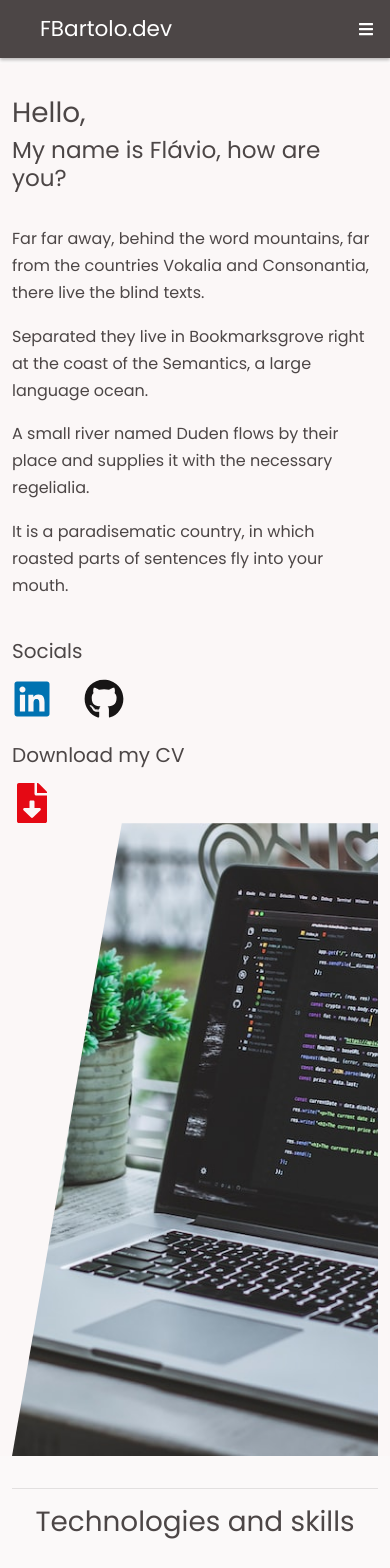
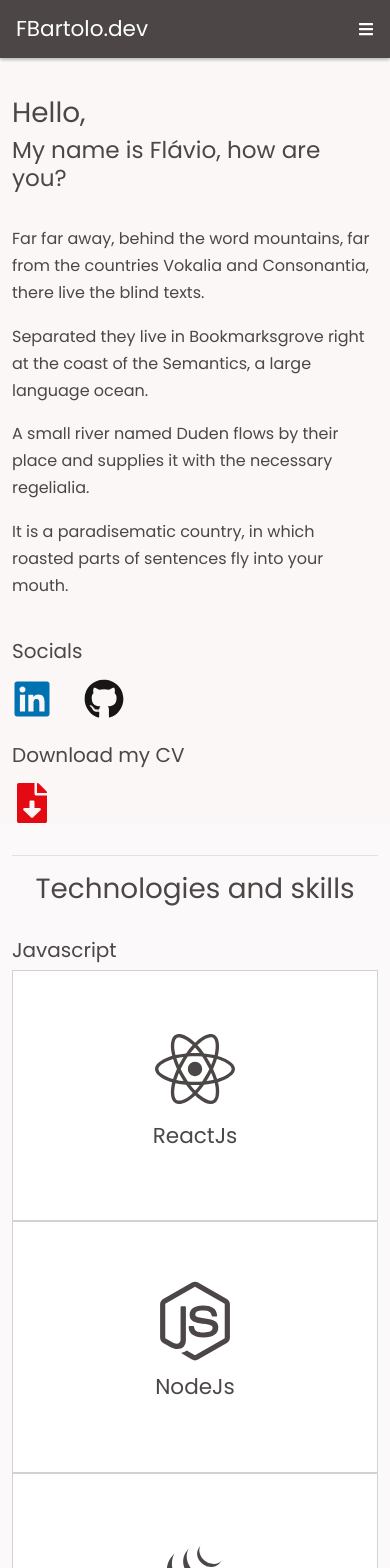
Before and after one commit to flaviobartolo/portfolio-spa, a React (Create React App) app: page / in a window 390 px wide. Shown: the top 1568 px of the page. Built offline with nearby package versions, Linux system fonts and the light colour scheme.

Commit message:
removing about me image if width is less than 992px

```diff
--- a/public/index.html
+++ b/public/index.html
@@ -24,20 +24,10 @@
       work correctly both with client-side routing and a non-root public URL.
       Learn how to configure a non-root public URL by running `npm run build`.
     -->
-    <title>React App</title>
+    <title>Flavio Bartolo</title>
   </head>
   <body>
     <noscript>You need to enable JavaScript to run this app.</noscript>
     <div id="root"></div>
-    <!--
-      This HTML file is a template.
-      If you open it directly in the browser, you will see an empty page.
-
-      You can add webfonts, meta tags, or analytics to this file.
-      The build step will place the bundled scripts into the <body> tag.
-
-      To begin the development, run `npm start` or `yarn start`.
-      To create a production bundle, use `npm run build` or `yarn build`.
-    -->
   </body>
 </html>
--- a/src/pages/components/Navigation/MainNavigation.css
+++ b/src/pages/components/Navigation/MainNavigation.css
@@ -79,6 +79,12 @@
   display: block;
 }
 
+@media (max-width:992px) {
+  .container .landing-wrapper .landing__image {
+    display: none;
+  }
+}
+
 @media (max-width:900px) {
 
   .navigation {
@@ -107,6 +113,9 @@
 
   .navigation__title--container {
     width: 100%;
+  }
+  .navigation__title--container .navigation__title{
+    width: 100%;
     padding: 1rem;
   }
   .navigation ul.nav-menu.active {
--- a/src/pages/components/Sections/Aboutme/Aboutme.js
+++ b/src/pages/components/Sections/Aboutme/Aboutme.js
@@ -5,7 +5,7 @@ import './Aboutme.css'
 
 const LandingPage = () => {
   return <div className='landing-wrapper row'>
-    <div className='landing__text col-md-6'>
+    <div className='landing__text col-lg-6'>
       <h1 className="landing__text--main">Hello,</h1>
       <h3 className="landing__text--sub">My name is Flávio, how are you?</h3>
       <p>Far far away, behind the word mountains, far from the countries Vokalia and Consonantia, there live the blind texts.</p>
@@ -20,7 +20,7 @@ const LandingPage = () => {
         <FaFileDownload className='social' style={{color: '#E50914'}}/>
       </div>
     </div>
-    <div className='landing__image col-md-6'>
+    <div className='landing__image col-lg-6'>
       <img src='/assets/LandingPage/laptop.jpg' alt="landing page image" className="landing__image" />
     </div>
   </div>
```
